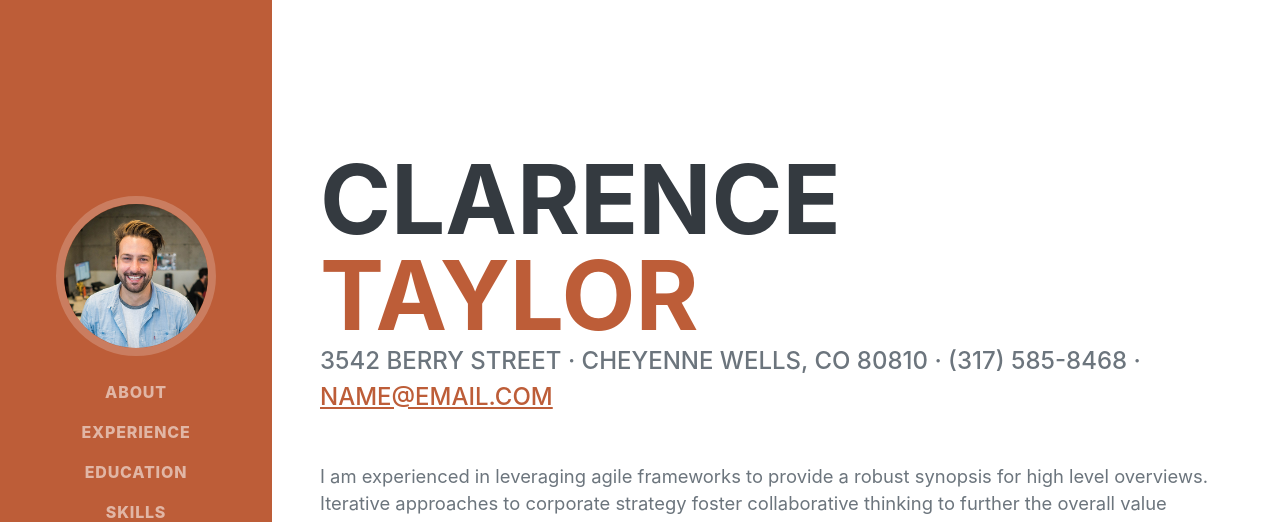
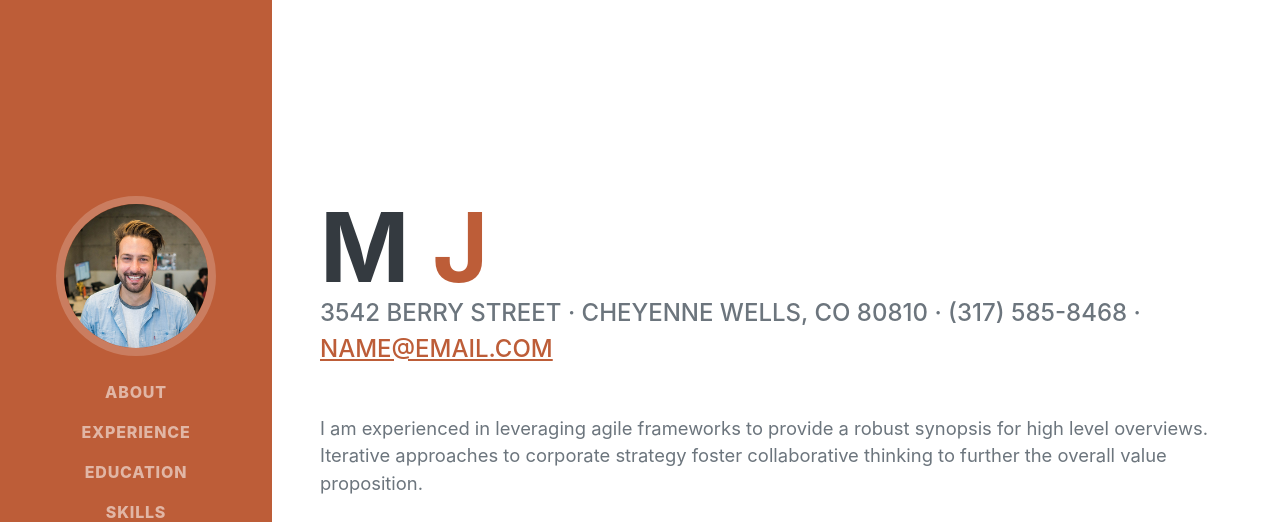
Before and after one commit to milosjovovic/milos_repo, a plain HTML site: page dist/index.html in a window 1280 px wide. Shown: the top 522 px of the page. Drawn offline with nearby package versions, Linux system fonts and the light colour scheme; a web font is replaced by a local one.

Commit message:
On branch novi_branch  Your branch is up to date with 'origin/novi_branch'.  Changes to be committed: 	modified:   dist/index.html

```diff
--- a/dist/index.html
+++ b/dist/index.html
@@ -40,8 +40,8 @@
             <section class="resume-section" id="about">
                 <div class="resume-section-content">
                     <h1 class="mb-0">
-                        Clarence
-                        <span class="text-primary">Taylor</span>
+                        M
+                        <span class="text-primary">J</span>
                     </h1>
                     <div class="subheading mb-5">
                         3542 Berry Street · Cheyenne Wells, CO 80810 · (317) 585-8468 ·
```
